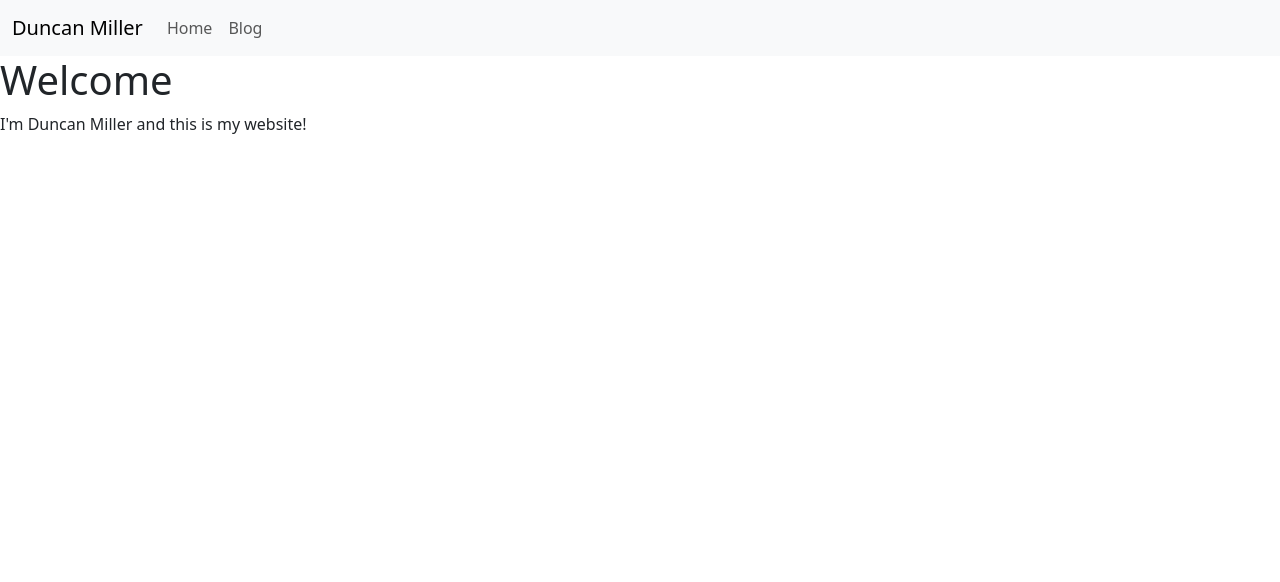
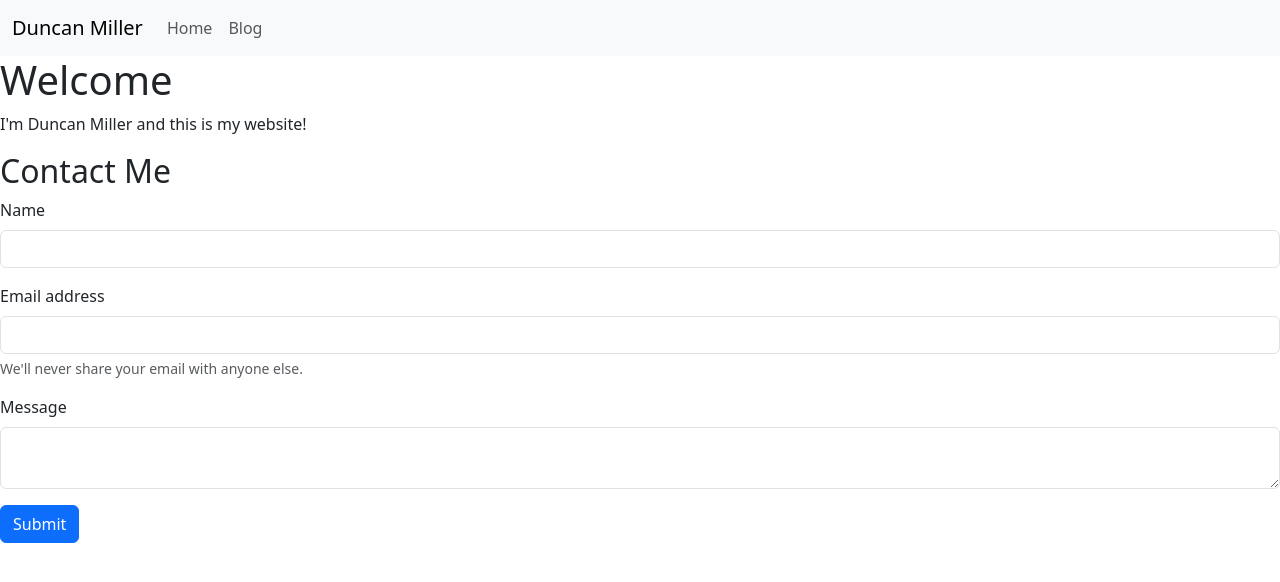
Before and after one commit to duncantmiller/100-days-of-python-course, a Flask app: template Section_59_blog_capstone/templates/home/index.html in a window 1280 px wide. Shown: the top 582 px of the page. Run offline with Flask 3, Linux system fonts and the light colour scheme; the template is opened without the code that fills it, so the values that code supplies are empty.

Commit message:
add a contact form and process the post request

```diff
--- a/Section_59_blog_capstone/templates/home/index.html
+++ b/Section_59_blog_capstone/templates/home/index.html
@@ -7,4 +7,21 @@
     <p>
         I'm Duncan Miller and this is my website!
     </p>
+    <h2>Contact Me</h2>
+    <form action="/inquiry" method="post">
+        <div class="mb-3">
+            <label for="InputName" class="form-label">Name</label>
+            <input type="text" class="form-control" name="InputName" aria-describedby="emailHelp">
+          </div>
+        <div class="mb-3">
+          <label for="InputEmail" class="form-label">Email address</label>
+          <input type="email" class="form-control" name="InputEmail" aria-describedby="emailHelp">
+          <div id="emailHelp" class="form-text">We'll never share your email with anyone else.</div>
+        </div>
+        <div class="mb-3">
+          <label for="InputMessage" class="form-label">Message</label>
+          <textarea class="form-control" aria-label="Message" name="InputMessage"></textarea>
+        </div>
+        <button type="submit" class="btn btn-primary">Submit</button>
+      </form>
 {% endblock %}
```
Also changed, not shown: Section_59_blog_capstone/server.py (+8 -1 lines).
